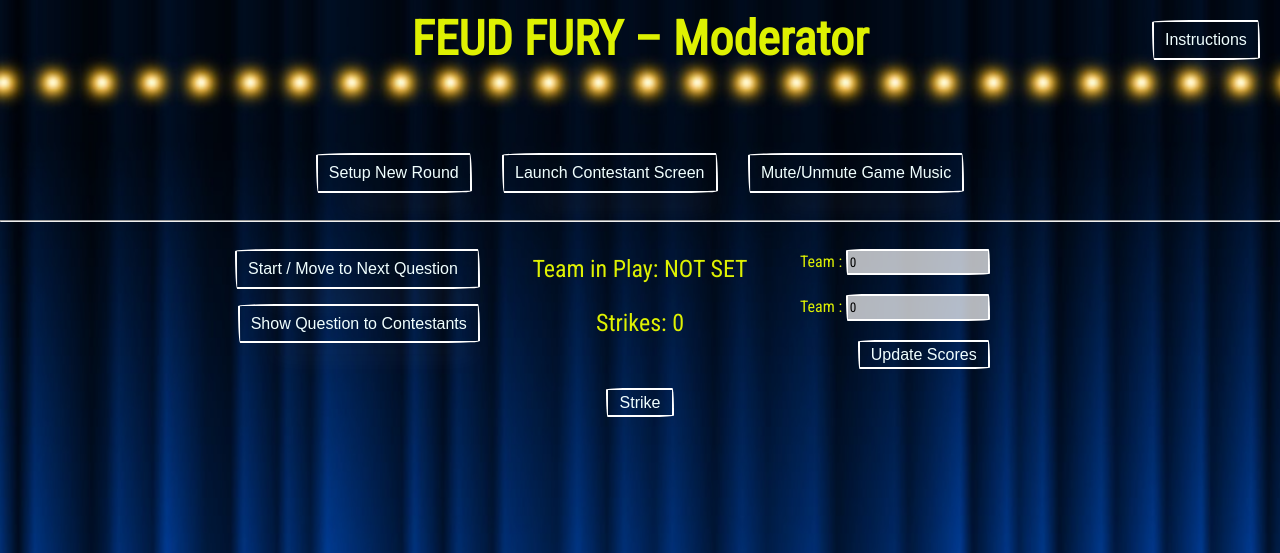
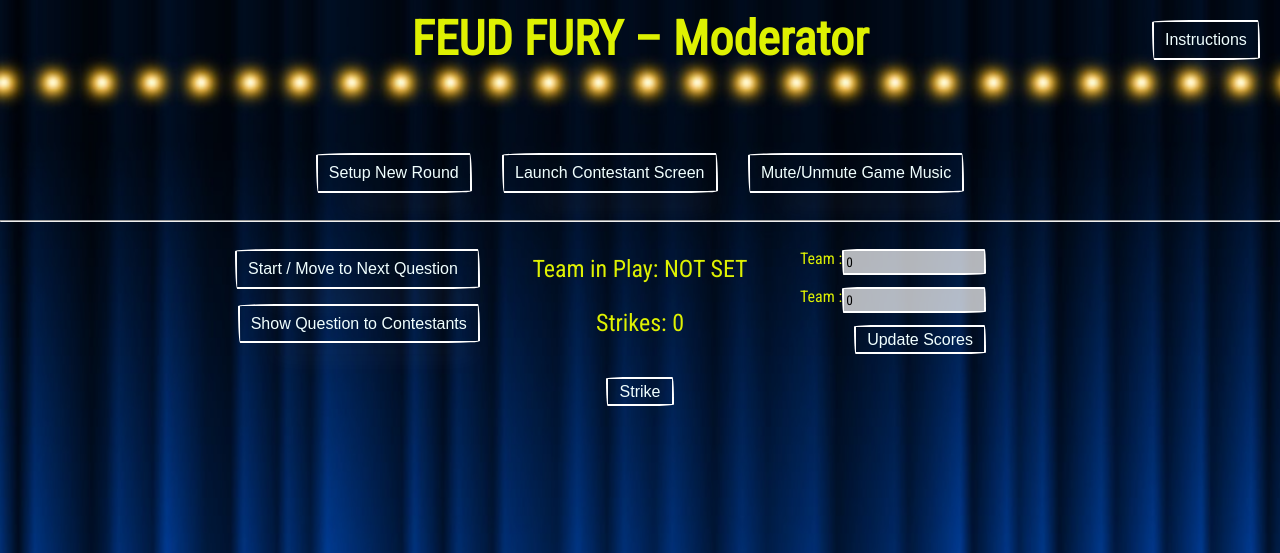
Before and after one commit to gchanred/feud_fury, a Flask app: page /moderator in a window 1280 px wide. Shown: the top 553 px of the page. Run offline with Flask 3, Linux system fonts and the light colour scheme; some libraries are stand-ins or nearby versions.

Commit message:
align text box to rigt in moderator screen

```diff
--- a/templates/moderator.html
+++ b/templates/moderator.html
@@ -79,11 +79,11 @@
   <section>
     <div class="form-row">
     <form method="post" action="{{ url_for('update_scores') }}">
-      Team <span style="text-transform:uppercase">{{ state.team1_name }}:</span>
-      <input class="inputtb" type="text" name="team1_score" value="{{ state.team1_score }}">
+      Team <span style="text-transform:uppercase;">{{ state.team1_name }}:</span>
+      <input class="inputtb"  style="float:right;" type="text" name="team1_score" value="{{ state.team1_score }}">
       <br>   <br>
       Team <span style="text-transform:uppercase">{{ state.team2_name }}:</span>
-      <input class="inputtb" type="text" name="team2_score" value="{{ state.team2_score }}">
+      <input class="inputtb"  style="float:right;" type="text" name="team2_score" value="{{ state.team2_score }}">
       <br> <br>
       <button  class="button-55-sm" style="float:right;" type="submit">Update Scores</button>
     </form>
```
